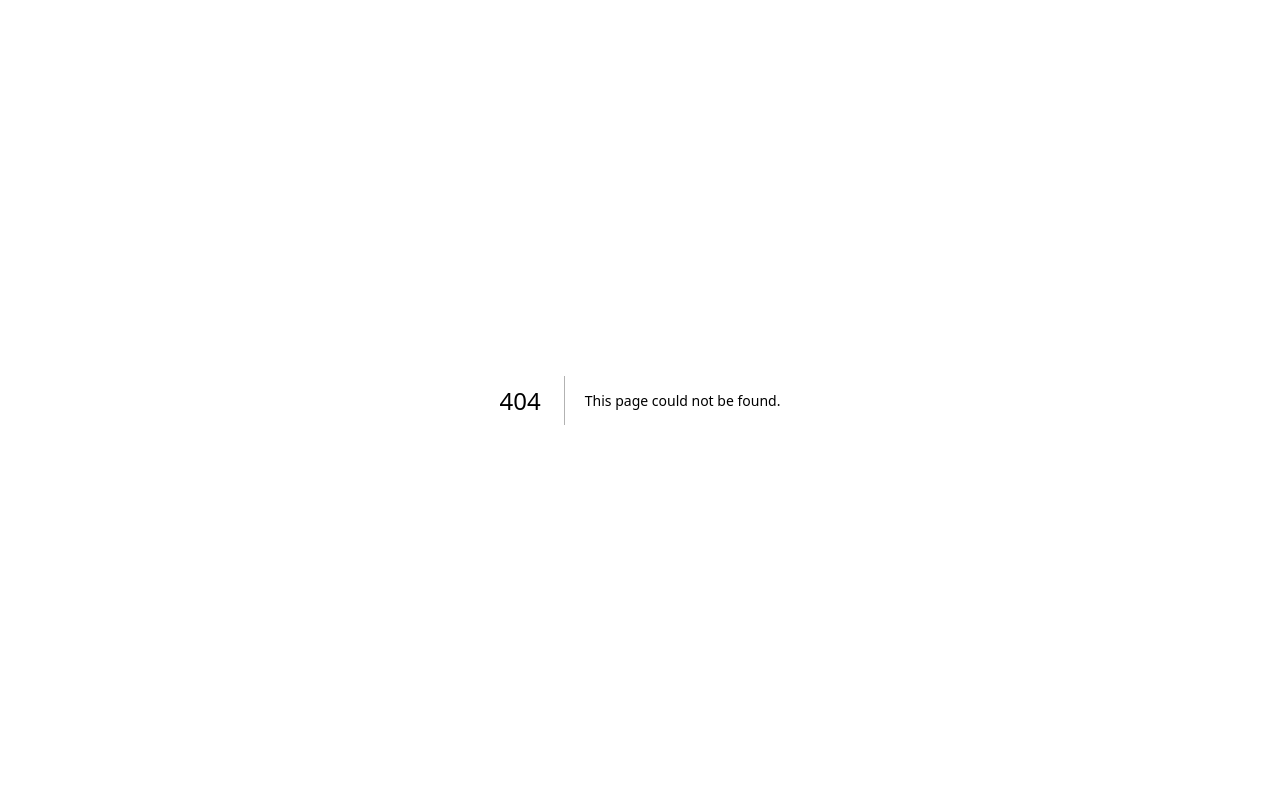
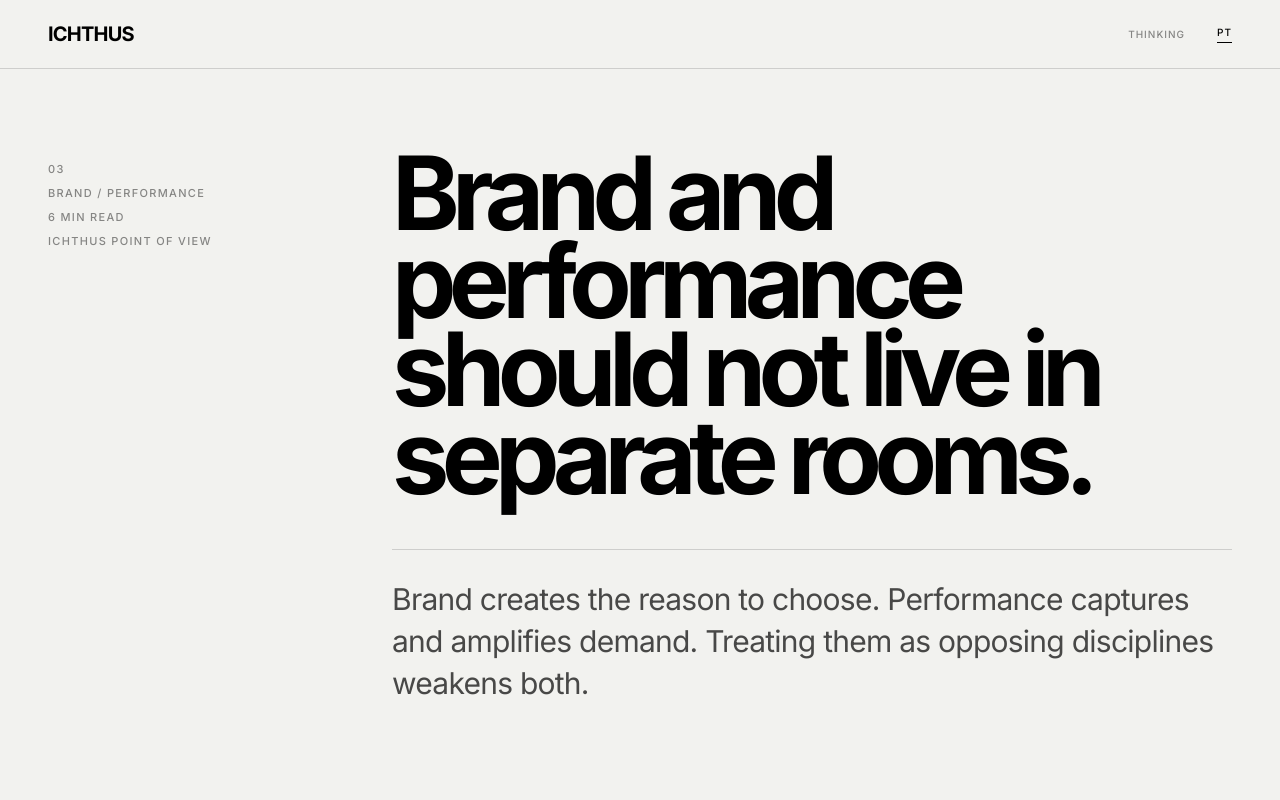
Before and after one commit to contatoagenciawin-ichthus/ichthus-site, a Next.js app: page /en/thinking/brand-and-performance in a window 1280 px wide. Before the commit this address had no page. Shown: the top 800 px of the page. Built offline with nearby package versions, Linux system fonts and the light colour scheme.

Commit message:
feat: add EN Thinking article brand-and-performance

```diff
--- /dev/null
+++ b/app/en/thinking/brand-and-performance/page.tsx
@@ -0,0 +1,21 @@
+import type { Metadata } from "next"
+import { ThinkingArticlePage } from "@/components/thinking/thinking-article-page"
+import { thinkingEn } from "@/lib/thinking-content"
+
+const article = thinkingEn[2]
+
+export const metadata: Metadata = {
+  title: `${article.title} — Thinking — Ichthus`,
+  description: article.dek,
+}
+
+export default function Page() {
+  return (
+    <ThinkingArticlePage
+      article={article}
+      locale="en"
+      counterpartHref="/pt/thinking/marca-e-performance"
+      counterpartLabel="PT"
+    />
+  )
+}
```
